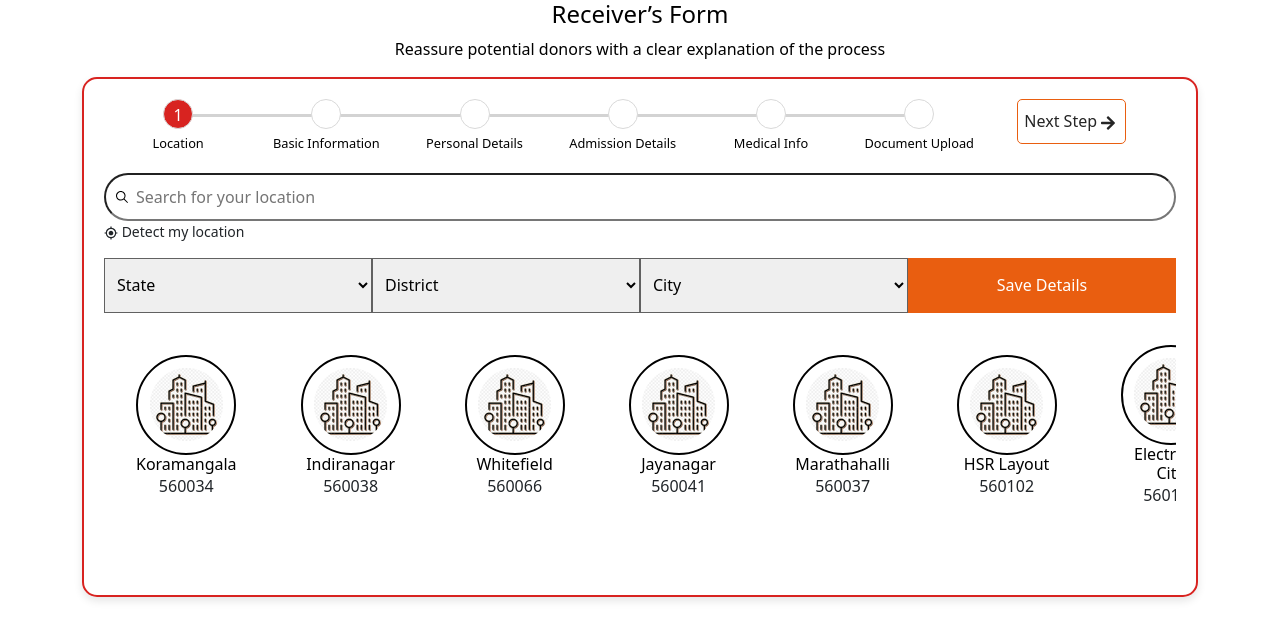
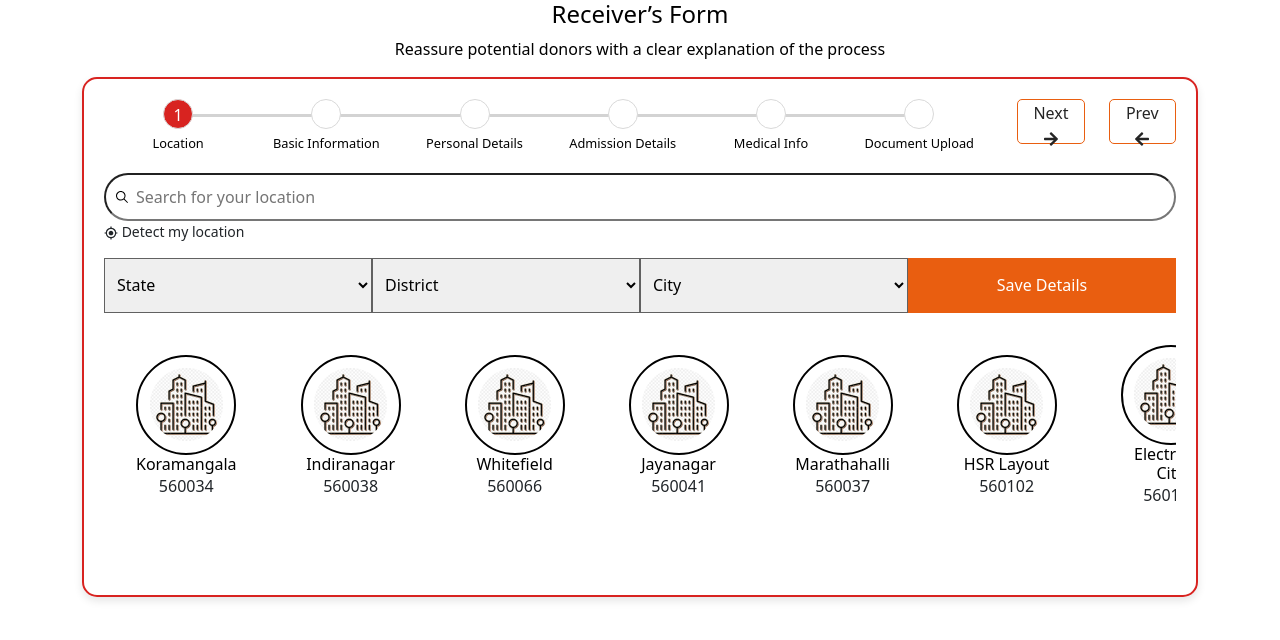
Before and after one commit to YashMatade/BloodTabs, a React (Vite) app: page /step in a window 1280 px wide. Shown: the top 640 px of the page. Built offline with nearby package versions, Linux system fonts and the light colour scheme.

Commit message:
added prev btn

```diff
--- a/src/Pages/Home/Components/ReceiverForm/ReceiverForm.jsx
+++ b/src/Pages/Home/Components/ReceiverForm/ReceiverForm.jsx
@@ -590,10 +590,24 @@ const ReceiverForm = () => {
               </div>
             </div>
             <div className="col-lg-2">
-              <button onClick={handleNext} className="next_step">
-                {activeStep === steps.length - 1 ? 'Finish' : 'Next Step'}
+
+              <div className="row">
+                <div className="col">
+                <button onClick={handleNext} className="next_step">
+                {activeStep === steps.length - 1 ? 'Finish' : 'Next'}
                 <FaArrowRight />
               </button>
+                </div>
+                <div className="col">
+                <button onClick={handleBack} className="next_step">
+                Prev
+                <FaArrowLeft />
+              </button>
+                </div>
+              </div>
+
+
+
             </div>
           </div>
           <div className="step-content">
```
